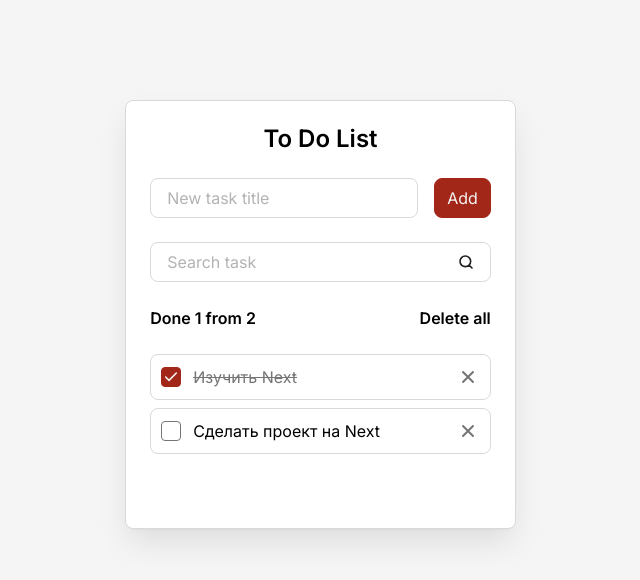
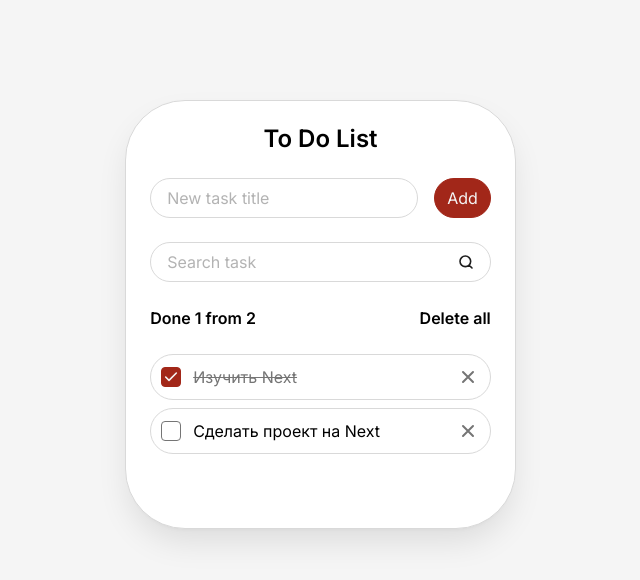
Before and after one commit to HelenVirtanen/react-app, a React (Vite) app: page / in a window 1280 px wide. Shown: the top 580 px of the page, without its empty margins (312-952 px from the left). Built offline with nearby package versions, Linux system fonts and the light colour scheme.

Commit message:
style(variables.css): increase border-radius

```diff
--- a/src/styles/variables.css
+++ b/src/styles/variables.css
@@ -11,7 +11,7 @@
   --color-gray-4: #757575;
 
   --border: 1px solid var(--color-gray-2);
-  --border-radius: 8px;
+  --border-radius: 60px;
 
   --box-shadow: 0 4px 4px -4px rgba(12, 12, 13, 0.05), 0 16px 32px -4px rgba(12, 12, 13, 0.1);
 
```
